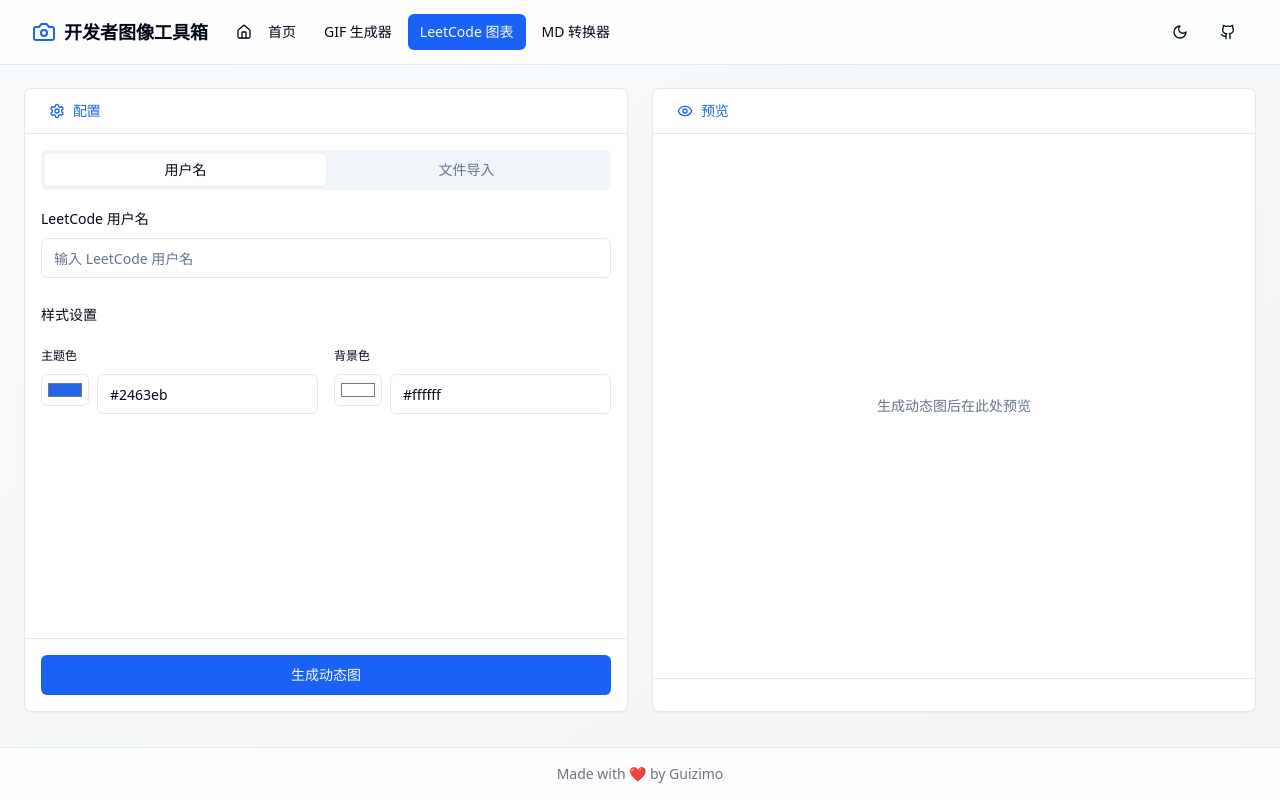
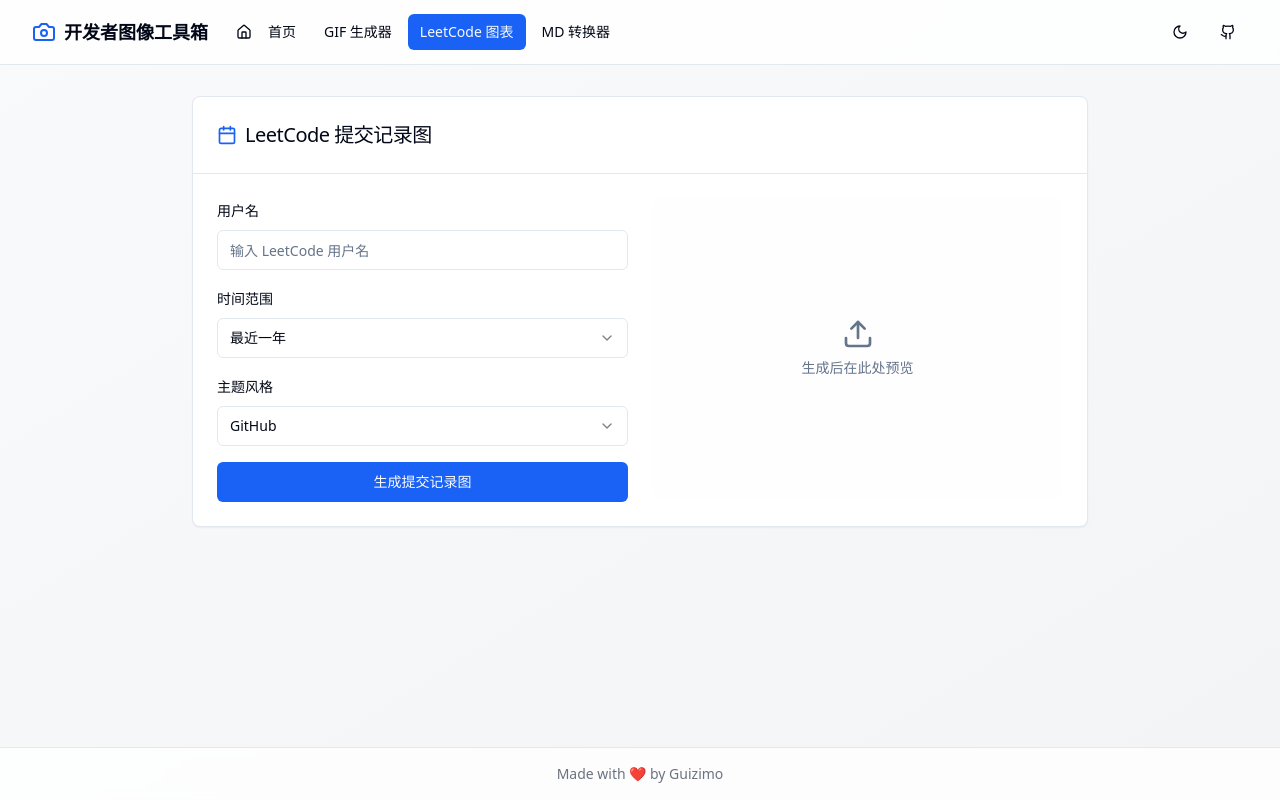
Before and after one commit to Guizimo/gifer, a React (Vite) app: page /leetcode-graph in a window 1280 px wide. Built offline with nearby package versions, Linux system fonts and the light colour scheme.

Commit message:
feat(LeetcodeGraph): 添加时间范围和主题风格选择功能
在 LeetCode 提交记录图生成页面中，新增了时间范围和主题风格的选择功能，提升用户体验。同时优化了生成过程的错误处理逻辑。

```diff
--- a/src/pages/LeetcodeGraph.tsx
+++ b/src/pages/LeetcodeGraph.tsx
@@ -3,20 +3,28 @@
 import { Button } from "@/components/ui/button";
 import { Input } from "@/components/ui/input";
 import { Label } from "@/components/ui/label";
-import { Tabs, TabsContent, TabsList, TabsTrigger } from "@/components/ui/tabs";
-import { Upload, Settings, Eye, Download, Loader2 } from 'lucide-react';
-import { useToast } from "@/hooks/use-toast"
+import { Upload, Settings, Eye, Download, Loader2, Calendar } from 'lucide-react';
+import { useToast } from "@/hooks/use-toast";
+import {
+  Select,
+  SelectContent,
+  SelectItem,
+  SelectTrigger,
+  SelectValue,
+} from "@/components/ui/select";
 
 const LeetcodeGraph = () => {
   const { toast } = useToast();
   const [isGenerating, setIsGenerating] = React.useState(false);
   const [username, setUsername] = React.useState('');
   const [previewImage, setPreviewImage] = React.useState<string | null>(null);
+  const [timeRange, setTimeRange] = React.useState('year');
+  const [theme, setTheme] = React.useState('github');
 
   const generateGraph = async () => {
     if (!username) {
       toast({
-        title: "错误",
+        title: "提示",
         description: "请输入 LeetCode 用户名",
         variant: "destructive",
       });
@@ -24,87 +32,78 @@
     }
 
     setIsGenerating(true);
+    try {
       // 模拟生成过程
-    setTimeout(() => {
+      await new Promise(resolve => setTimeout(resolve, 2000));
       setPreviewImage('/screenshots/leetcode-preview.png');
-      setIsGenerating(false);
       toast({
         title: "成功",
-        description: "LeetCode 动态图生成成功！",
+        description: "提交记录图生成成功！",
       });
-    }, 2000);
+    } catch (error) {
+      toast({
+        title: "错误",
+        description: String(error),
+        variant: "destructive",
+      });
+    } finally {
+      setIsGenerating(false);
+    }
   };
 
   return (
-    <div className="flex flex-col h-[calc(100vh-8rem)] overflow-hidden">
-      <div className="flex-1 overflow-auto scrollbar-thin p-6">
-        <div className="grid grid-cols-1 md:grid-cols-2 gap-6 h-full">
-          {/* 配置区域 */}
-          <Card className="flex flex-col h-full bg-card">
-            <CardHeader className="border-b border-border py-3">
-              <CardTitle className="text-sm font-medium text-primary flex items-center gap-2">
-                <Settings className="w-4 h-4" />
-                配置
+    <div className="container mx-auto py-8 px-4">
+      <div className="max-w-4xl mx-auto">
+        <Card className="mb-6">
+          <CardHeader className="border-b">
+            <CardTitle className="text-xl font-medium flex items-center gap-2">
+              <Calendar className="w-5 h-5 text-primary" />
+              LeetCode 提交记录图
             </CardTitle>
           </CardHeader>
 
-            <CardContent className="flex-1 overflow-y-auto scrollbar-thin p-4 space-y-6">
-              <Tabs defaultValue="username">
-                <TabsList className="grid grid-cols-2">
-                  <TabsTrigger value="username">用户名</TabsTrigger>
-                  <TabsTrigger value="file">文件导入</TabsTrigger>
-                </TabsList>
-                <TabsContent value="username" className="space-y-4 mt-4">
+          <CardContent className="p-6 space-y-6">
+            <div className="grid grid-cols-1 md:grid-cols-2 gap-6">
+              <div className="space-y-4">
                 <div className="space-y-2">
-                    <Label htmlFor="username">LeetCode 用户名</Label>
+                  <Label>用户名</Label>
                   <Input
-                      id="username"
                     placeholder="输入 LeetCode 用户名"
                     value={username}
                     onChange={(e) => setUsername(e.target.value)}
                   />
                 </div>
-                </TabsContent>
-                <TabsContent value="file" className="space-y-4 mt-4">
-                  <div
-                    className="border-2 border-dashed border-primary/20 hover:border-primary/40
-                    transition-colors rounded-lg p-6 text-center dark:bg-card/50"
-                  >
-                    <div className="flex flex-col items-center gap-2">
-                      <Upload className="w-8 h-8 text-muted-foreground" />
-                      <p className="text-sm text-muted-foreground">拖放 JSON 文件或点击上传</p>
-                      <Button variant="outline" size="sm" className="mt-2">
-                        选择文件
-                      </Button>
+
+                <div className="space-y-2">
+                  <Label>时间范围</Label>
+                  <Select value={timeRange} onValueChange={setTimeRange}>
+                    <SelectTrigger>
+                      <SelectValue />
+                    </SelectTrigger>
+                    <SelectContent>
+                      <SelectItem value="year">最近一年</SelectItem>
+                      <SelectItem value="half">最近半年</SelectItem>
+                      <SelectItem value="quarter">最近三个月</SelectItem>
+                    </SelectContent>
+                  </Select>
                 </div>
+
+                <div className="space-y-2">
+                  <Label>主题风格</Label>
+                  <Select value={theme} onValueChange={setTheme}>
+                    <SelectTrigger>
+                      <SelectValue />
+                    </SelectTrigger>
+                    <SelectContent>
+                      <SelectItem value="github">GitHub</SelectItem>
+                      <SelectItem value="gitlab">GitLab</SelectItem>
+                      <SelectItem value="custom">自定义</SelectItem>
+                    </SelectContent>
+                  </Select>
                 </div>
-                </TabsContent>
-              </Tabs>
 
-              <div className="space-y-4">
-                <Label>样式设置</Label>
-                <div className="grid grid-cols-2 gap-4">
-                  <div className="space-y-2">
-                    <Label htmlFor="color1" className="text-xs">主题色</Label>
-                    <div className="flex">
-                      <Input id="color1" type="color" value="#2463eb" className="w-12 h-8 p-1" />
-                      <Input type="text" value="#2463eb" className="flex-1 ml-2" readOnly />
-                    </div>
-                  </div>
-                  <div className="space-y-2">
-                    <Label htmlFor="color2" className="text-xs">背景色</Label>
-                    <div className="flex">
-                      <Input id="color2" type="color" value="#ffffff" className="w-12 h-8 p-1" />
-                      <Input type="text" value="#ffffff" className="flex-1 ml-2" readOnly />
-                    </div>
-                  </div>
-                </div>
-              </div>
-            </CardContent>
-
-            <div className="border-t border-border p-4">
                 <Button
-                className="w-full bg-primary hover:bg-primary/90 text-primary-foreground"
+                  className="w-full"
                   disabled={isGenerating}
                   onClick={generateGraph}
                 >
@@ -114,58 +113,48 @@
                       生成中...
                     </>
                   ) : (
-                  '生成动态图'
+                    '生成提交记录图'
                   )}
                 </Button>
               </div>
-          </Card>
 
-          {/* 预览区域 */}
-          <Card className="flex flex-col h-full bg-card">
-            <CardHeader className="border-b border-border py-3">
-              <CardTitle className="text-sm font-medium text-primary flex items-center gap-2">
-                <Eye className="w-4 h-4" />
-                预览
-              </CardTitle>
-            </CardHeader>
-
-            <CardContent className="flex-1 overflow-y-auto scrollbar-thin p-4 flex items-center justify-center">
+              <div className="space-y-4">
                 {isGenerating ? (
-                <div className="flex flex-col items-center justify-center space-y-4">
+                  <div className="flex flex-col items-center justify-center h-[300px] bg-muted/10 rounded-lg">
                     <div className="relative">
                       <div className="w-16 h-16 border-4 border-primary/30 border-t-primary rounded-full animate-spin"></div>
                       <div className="absolute inset-0 flex items-center justify-center">
                         <span className="text-xs font-medium text-primary">LC</span>
                       </div>
                     </div>
-                  <p className="text-sm text-muted-foreground animate-pulse">生成中，请稍候...</p>
+                    <p className="mt-4 text-sm text-muted-foreground animate-pulse">生成中，请稍候...</p>
                   </div>
                 ) : previewImage ? (
+                  <div className="space-y-4">
                     <img
                       src={previewImage}
                       alt="LeetCode Graph"
-                  className="max-w-full max-h-[calc(100vh-16rem)] object-contain rounded-lg"
+                      className="w-full rounded-lg border"
                     />
-              ) : (
-                <div className="text-center text-muted-foreground">
-                  <p className="text-sm">生成动态图后在此处预览</p>
-                </div>
-              )}
-            </CardContent>
-
-            <div className="border-t border-border p-4">
-              {previewImage && (
                     <Button
+                      variant="outline"
                       className="w-full"
-                  variant="outline"
+                      onClick={() => {/* 下载逻辑 */}}
                     >
                       <Download className="w-4 h-4 mr-2" />
                       下载图片
                     </Button>
+                  </div>
+                ) : (
+                  <div className="flex flex-col items-center justify-center h-[300px] bg-muted/10 rounded-lg">
+                    <Upload className="w-8 h-8 text-muted-foreground mb-2" />
+                    <p className="text-sm text-muted-foreground">生成后在此处预览</p>
+                  </div>
                 )}
               </div>
+            </div>
+          </CardContent>
         </Card>
-        </div>
       </div>
     </div>
   );
```
Lines whose indentation alone changed are shown as unchanged.
